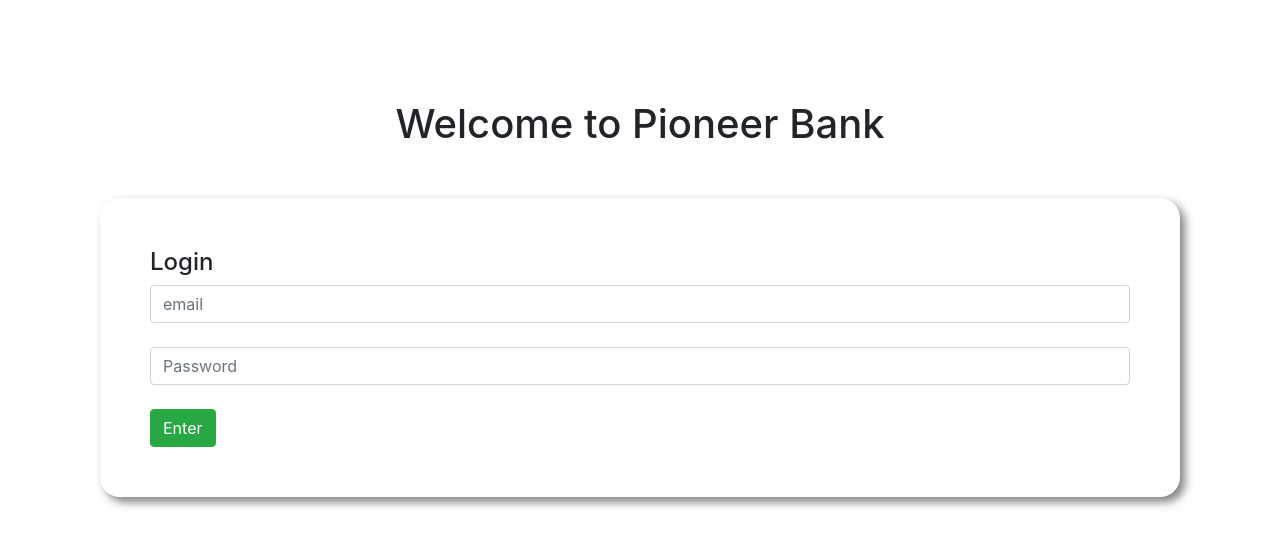
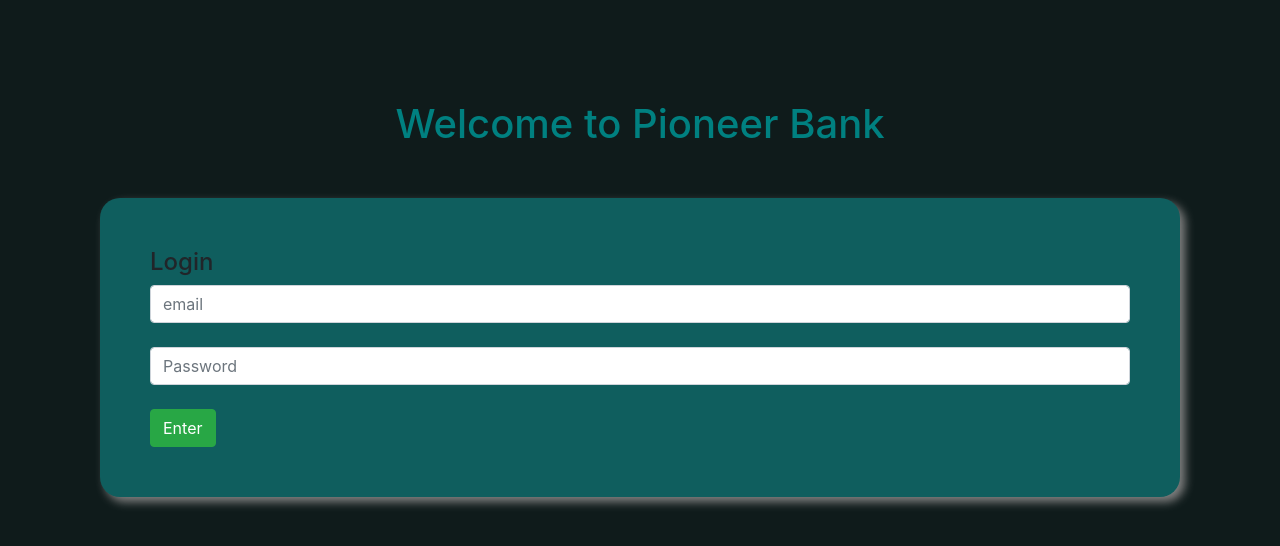
Before and after one commit to mohiuddin007/pioneer-bank-website, a plain HTML site: page index.html in a window 1280 px wide. Drawn offline with nearby package versions, Linux system fonts and the light colour scheme.

Commit message:
complete

```diff
--- a/style.css
+++ b/style.css
@@ -1,17 +1,22 @@
 body{
     padding: 100px;
+    background-color: rgb(15, 27, 27);
+}
+.text-center{
+    color: teal;
 }
 .submit-area{
     margin-top: 50px;
     box-shadow: 5px 5px 10px gray;
     padding: 50px;
     border-radius: 20px;
+    background-color: rgb(15, 94, 94);
 }
 #transaction-area{
     display: none;
 }
 .status{
-    margin: 0 20px;
+    margin: 5px 20px;
     padding: 40px;
     text-align: center;
     border-radius: 12px;
```
